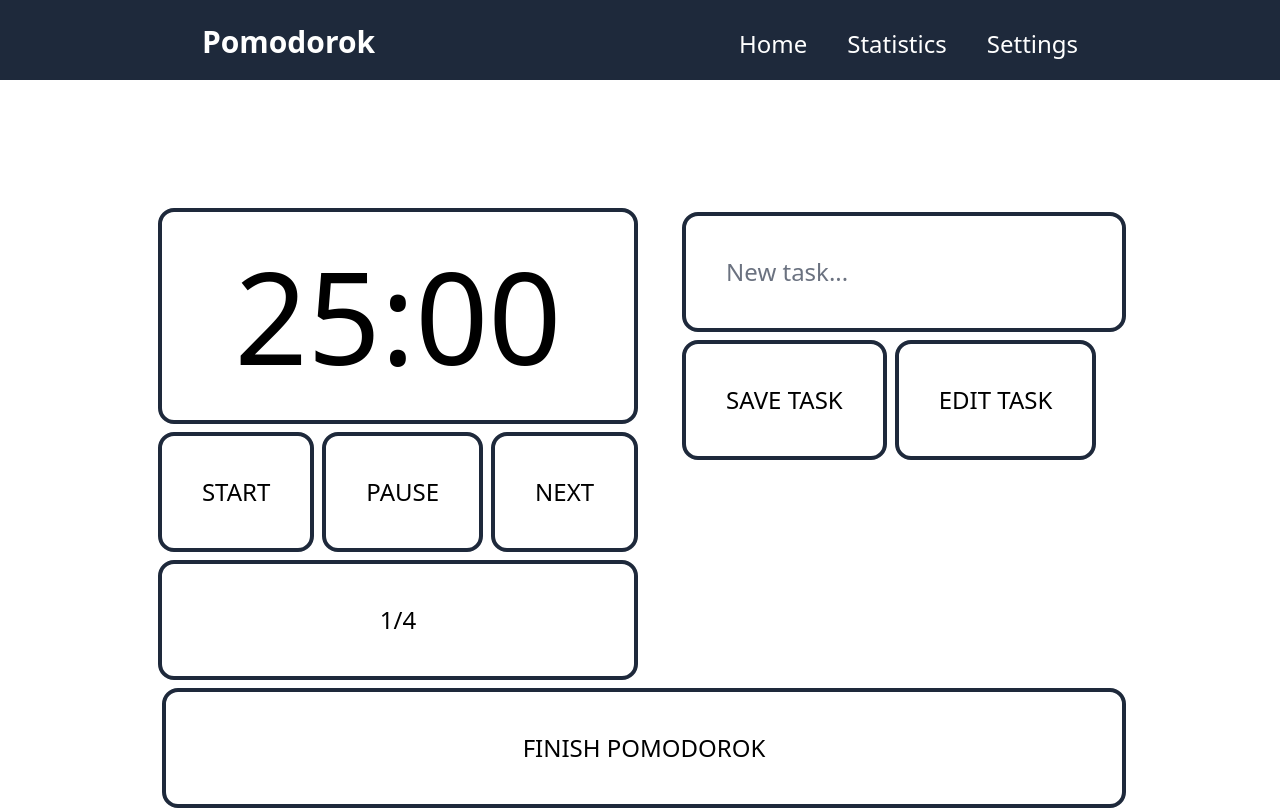
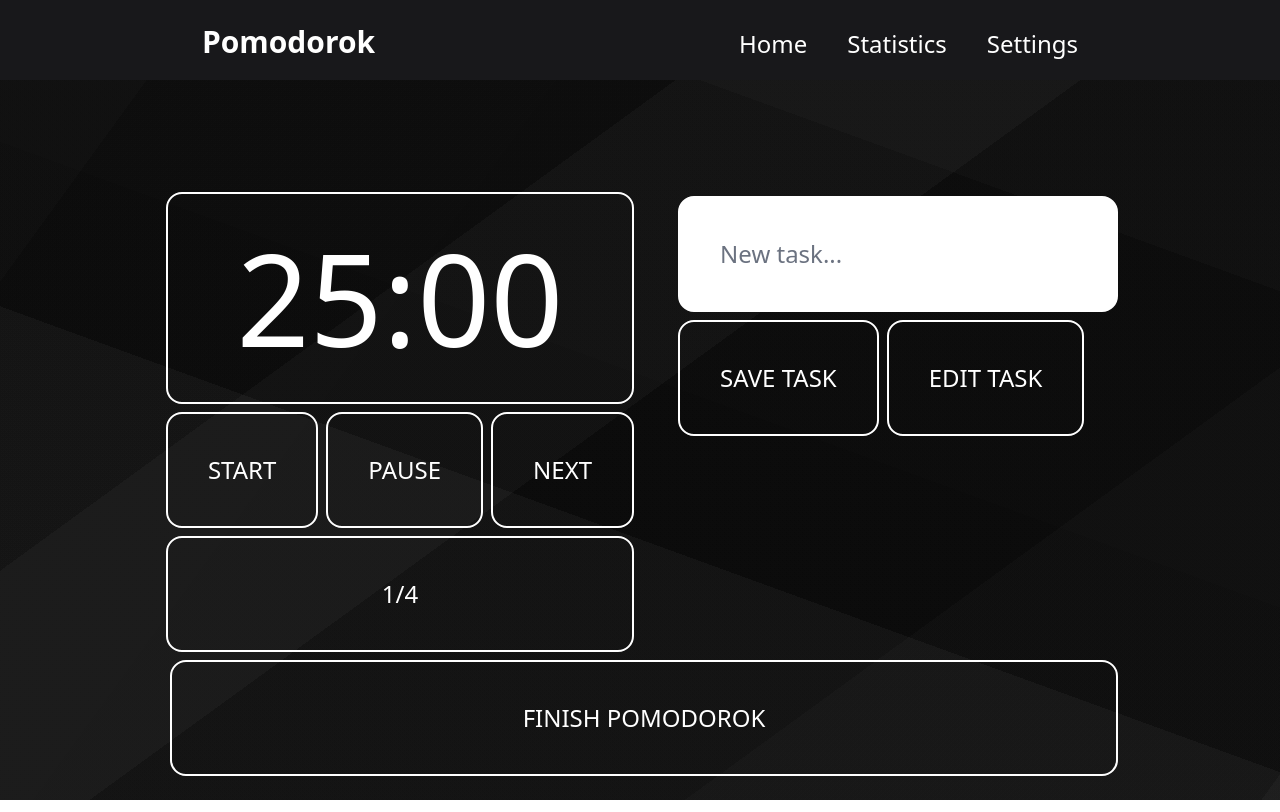
Before and after one commit to gerardmorte/Pomodorok, a Next.js app in the folder pomodorok/: page / in a window 1280 px wide. Built offline with nearby package versions, Linux system fonts and the light colour scheme.

Commit message:
style: change color palette and add background for all pages

```diff
--- a/pomodorok/components/Header.js
+++ b/pomodorok/components/Header.js
@@ -8,7 +8,7 @@ export default function Header() {
   return (
     <>
       <div>
-        <div className="w-100 bg-slate-800 p-5 md:flex items-center justify-around">
+        <div className="w-100 bg-zinc-900 p-5 md:flex items-center justify-around">
           <div className="md:hidden absolute right-0 mr-4">
             <Hamburger toggled={isOpen} toggle={setOpen} />
           </div>
--- a/pomodorok/components/Pomodoro.js
+++ b/pomodorok/components/Pomodoro.js
@@ -5,41 +5,41 @@ export default function Pomodoro() {
     <div>
       <div className="flex gap-10">
         <div>
-          <div className="text-9xl p-10 rounded-2xl border-slate-800 border-4 text-black text-center">
+          <div className="text-9xl p-10 rounded-2xl border-white border-2 text-white text-center">
             25:00
           </div>
           <div className="flex mt-1 gap-2">
-            <div className="text-2xl p-10 rounded-2xl border-slate-800 border-4 text-black mt-1 mb-1">
+            <div className="text-2xl p-10 rounded-2xl border-white border-2 text-white mt-1 mb-1">
               START
             </div>
-            <div className="text-2xl p-10 rounded-2xl border-slate-800 border-4 text-black mt-1 mb-1">
+            <div className="text-2xl p-10 rounded-2xl border-white border-2 text-white mt-1 mb-1">
               PAUSE
             </div>
-            <div className="text-2xl p-10 rounded-2xl border-slate-800 border-4 text-black mt-1 mb-1">
+            <div className="text-2xl p-10 rounded-2xl border-white border-2 text-white mt-1 mb-1">
               NEXT
             </div>
           </div>
-          <div className="text-2xl p-10 rounded-2xl border-slate-800 border-4 text-black mt-1 mb-1 text-center w-full">
+          <div className="text-2xl p-10 rounded-2xl border-white border-2 text-white mt-1 mb-1 text-center w-full">
             1/4
           </div>
         </div>
         <div>
           <input
-            className="text-2xl p-10 rounded-2xl border-slate-800 border-4 text-black m-1 w-full"
+            className="text-2xl p-10 rounded-2xl border-white border-2 text-white m-1 w-full"
             type="text"
             placeholder="New task..."
           ></input>
           <div className="flex">
-            <div className="text-2xl p-10 rounded-2xl border-slate-800 border-4 text-black m-1">
+            <div className="text-2xl p-10 rounded-2xl border-white border-2 text-white m-1">
               SAVE TASK
             </div>
-            <div className="text-2xl p-10 rounded-2xl border-slate-800 border-4 text-black m-1">
+            <div className="text-2xl p-10 rounded-2xl border-white border-2 text-white m-1">
               EDIT TASK
             </div>
           </div>
         </div>
       </div>
-      <div className="text-2xl p-10 rounded-2xl border-slate-800 border-4 text-black m-1 w-full text-center">
+      <div className="text-2xl p-10 rounded-2xl border-white border-2 text-white m-1 w-full text-center">
         FINISH POMODOROK
       </div>
     </div>
--- a/pomodorok/pages/index.js
+++ b/pomodorok/pages/index.js
@@ -13,7 +13,7 @@ export default function Home() {
       </Head>
       <main className="h-screen">
         <Header />
-        <div className="flex items-center justify-center mt-32">
+        <div className="flex items-center justify-center mt-28">
           <Timer />
         </div>
       </main>
--- a/pomodorok/styles/globals.css
+++ b/pomodorok/styles/globals.css
@@ -1,6 +1,43 @@
 @tailwind base;
 @tailwind components;
 @tailwind utilities;
+
+body {
+  background-image: linear-gradient(
+      200deg,
+      rgba(171, 171, 171, 0.05) 0%,
+      rgba(171, 171, 171, 0.05) 23%,
+      rgba(90, 90, 90, 0.05) 23%,
+      rgba(90, 90, 90, 0.05) 48%,
+      rgba(65, 65, 65, 0.05) 48%,
+      rgba(65, 65, 65, 0.05) 61%,
+      rgba(232, 232, 232, 0.05) 61%,
+      rgba(232, 232, 232, 0.05) 100%
+    ),
+    linear-gradient(
+      126deg,
+      rgba(194, 194, 194, 0.05) 0%,
+      rgba(194, 194, 194, 0.05) 11%,
+      rgba(127, 127, 127, 0.05) 11%,
+      rgba(127, 127, 127, 0.05) 33%,
+      rgba(117, 117, 117, 0.05) 33%,
+      rgba(117, 117, 117, 0.05) 99%,
+      rgba(248, 248, 248, 0.05) 99%,
+      rgba(248, 248, 248, 0.05) 100%
+    ),
+    linear-gradient(
+      144deg,
+      rgba(64, 64, 64, 0.05) 0%,
+      rgba(64, 64, 64, 0.05) 33%,
+      rgba(211, 211, 211, 0.05) 33%,
+      rgba(211, 211, 211, 0.05) 50%,
+      rgba(53, 53, 53, 0.05) 50%,
+      rgba(53, 53, 53, 0.05) 75%,
+      rgba(144, 144, 144, 0.05) 75%,
+      rgba(144, 144, 144, 0.05) 100%
+    ),
+    linear-gradient(329deg, hsl(148, 0%, 0%), hsl(148, 0%, 0%));
+}
 
 /* :root {
   --max-width: 1100px;
```
